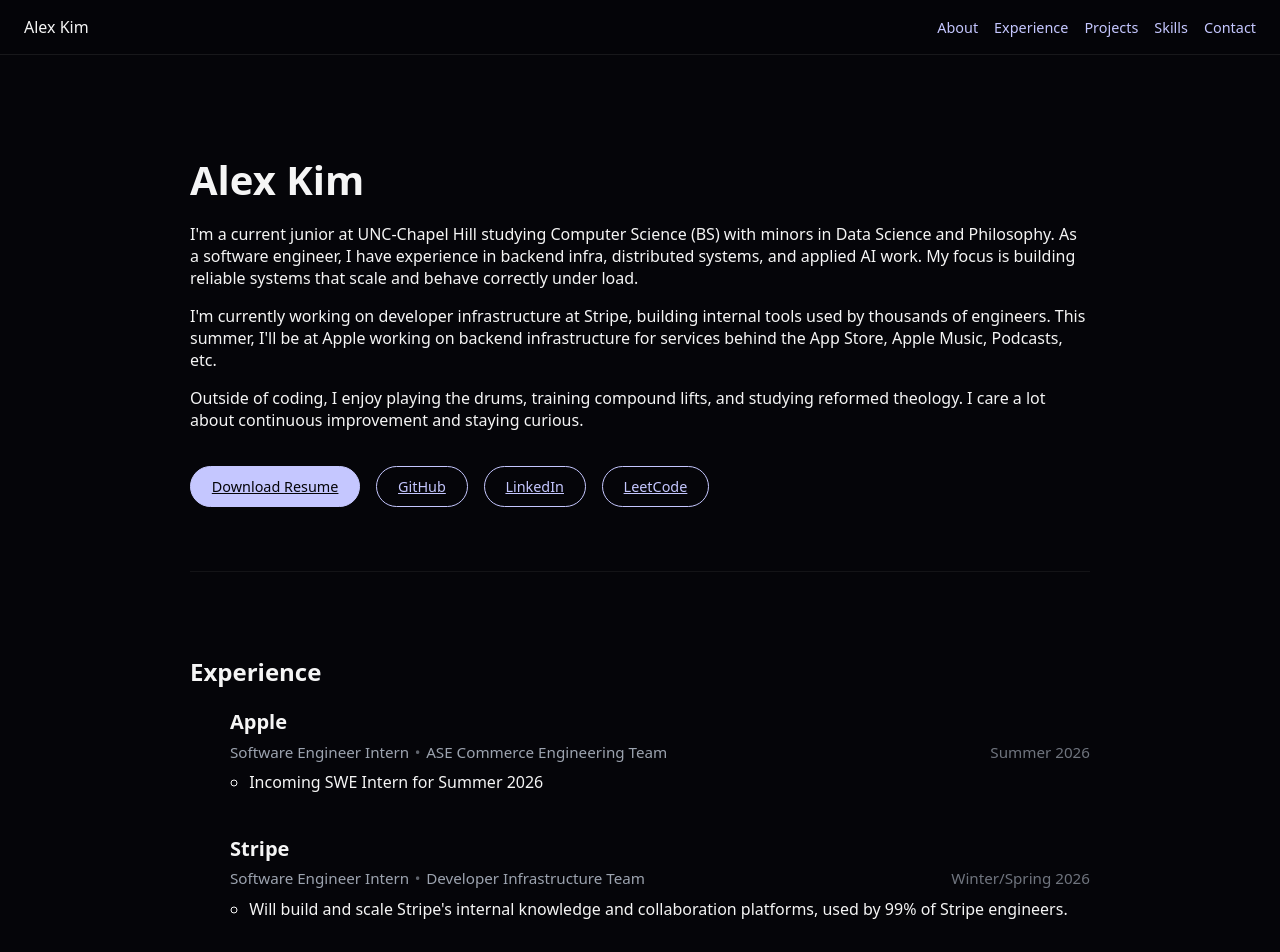
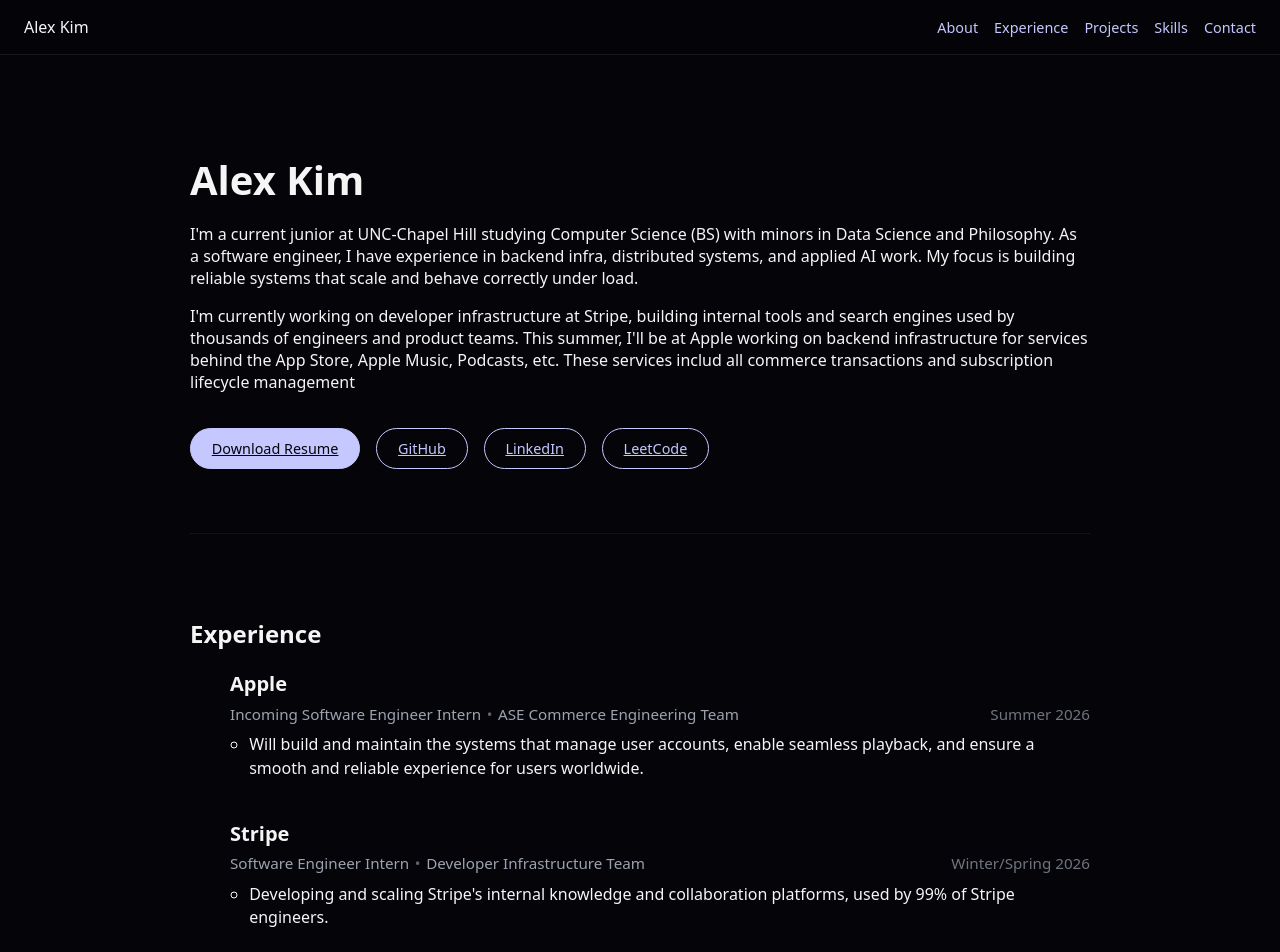
Before and after one commit to ahkim76/ahkim76.github.io, a React (Create React App) app: page / in a window 1280 px wide. Shown: the top 952 px of the page. Built offline with nearby package versions, Linux system fonts and the light colour scheme.

Commit message:
Add changes

```diff
--- a/src/Components/About.jsx
+++ b/src/Components/About.jsx
@@ -11,14 +11,11 @@
       </p>
       <p>
         I'm currently working on developer infrastructure at Stripe, building
-        internal tools used by thousands of engineers. This summer, I'll be at
-        Apple working on backend infrastructure for services behind the App
-        Store, Apple Music, Podcasts, etc.
-      </p>
-      <p>
-        Outside of coding, I enjoy playing the drums, training compound lifts,
-        and studying reformed theology. I care a lot about continuous
-        improvement and staying curious.
+        internal tools and search engines used by thousands of engineers and
+        product teams. This summer, I'll be at Apple working on backend
+        infrastructure for services behind the App Store, Apple Music, Podcasts,
+        etc. These services includ all commerce transactions and subscription
+        lifecycle management
       </p>
       <div className="hero-buttons">
         <a href="/resume.pdf" className="btn" target="_blank" rel="noreferrer">
--- a/src/Components/Experience.jsx
+++ b/src/Components/Experience.jsx
@@ -8,7 +8,7 @@
             <h3 className="company">Apple</h3>
 
             <div className="role-row">
-              <span className="role">Software Engineer Intern</span>
+              <span className="role">Incoming Software Engineer Intern</span>
               <span className="dot">•</span>
               <span className="team">ASE Commerce Engineering Team</span>
               <span className="date">Summer 2026</span>
@@ -16,7 +16,11 @@
           </div>
 
           <ul className="experience-bullets">
-            <li>Incoming SWE Intern for Summer 2026</li>
+            <li>
+              Will build and maintain the systems that manage user accounts,
+              enable seamless playback, and ensure a smooth and reliable
+              experience for users worldwide.
+            </li>
           </ul>
         </div>
         <div className="experience-item">
@@ -33,8 +37,8 @@
 
           <ul className="experience-bullets">
             <li>
-              Will build and scale Stripe's internal knowledge and collaboration
-              platforms, used by 99% of Stripe engineers.
+              Developing and scaling Stripe's internal knowledge and
+              collaboration platforms, used by 99% of Stripe engineers.
             </li>
           </ul>
         </div>
```
